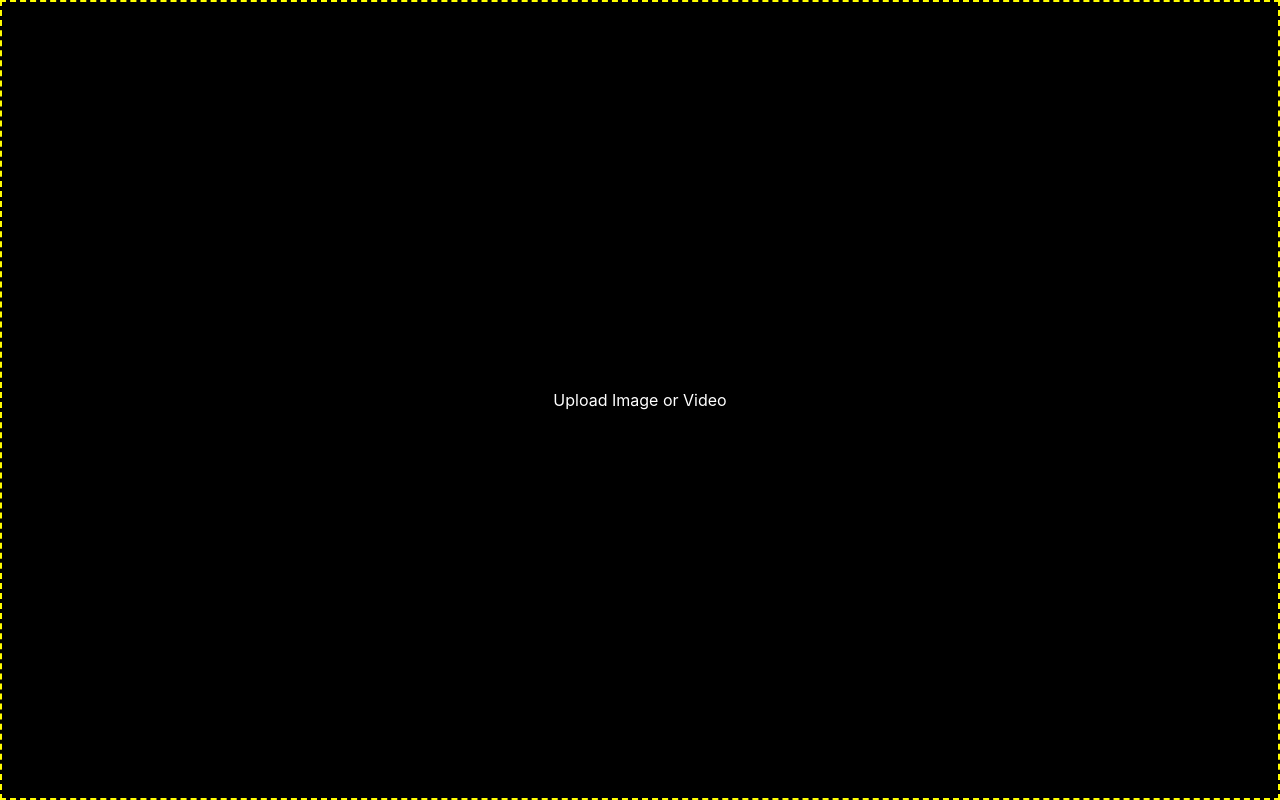
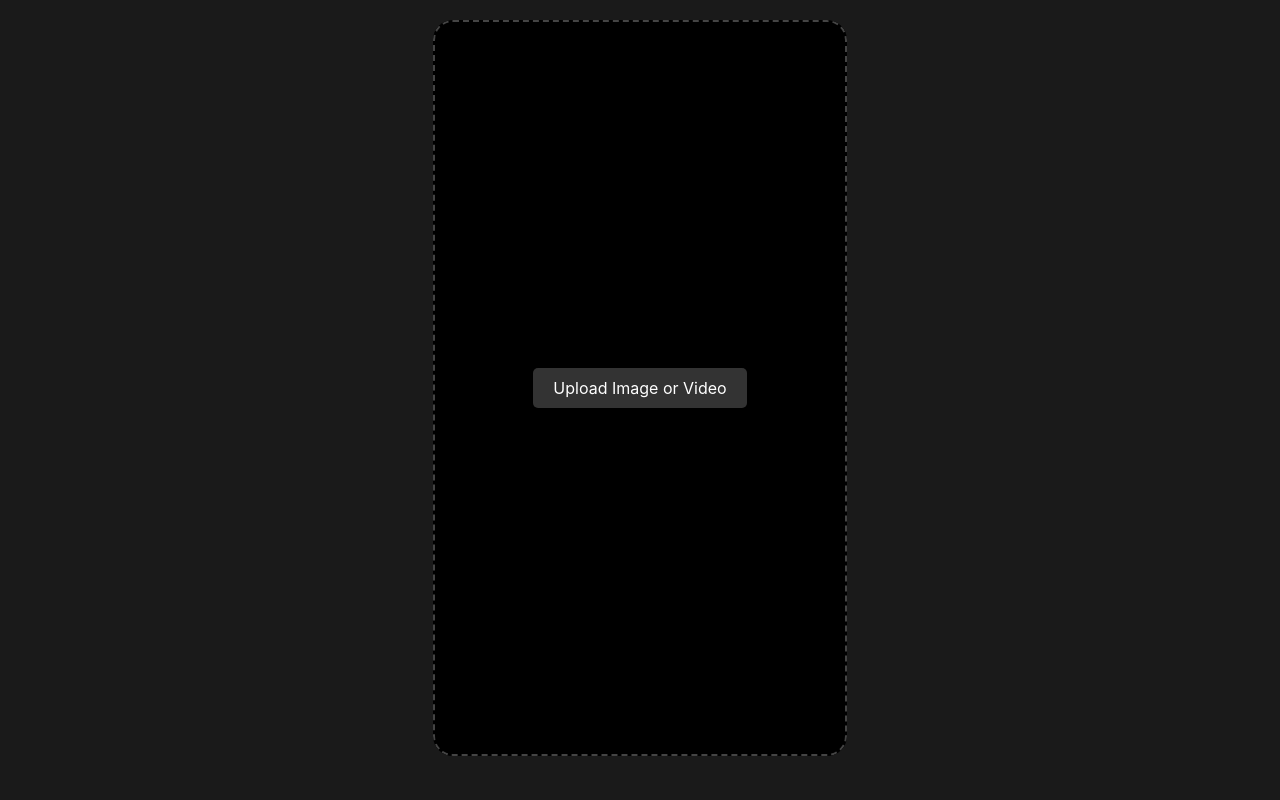
Before and after one commit to DaintyCoder/unboxd-stories-3dtext-overlay-demo-2, a React (Vite) app: page / in a window 1280 px wide. Built offline with nearby package versions, Linux system fonts and the light colour scheme.

Commit message:
further updates

```diff
--- a/src/App.css
+++ b/src/App.css
@@ -1,40 +1,36 @@
+/* App.css */
+
 .app {
-  width: 100vw;
-  height: 100vh;
   display: flex;
-  flex-direction: row;
-  align-items: stretch;
+  flex-direction: column;
+  align-items: center;
+  min-height: 100vh;
+  padding: 20px;
+  background-color: #1a1a1a;
+  color: white;
 }
 
-.media-container {
-  flex: 1;
+.story-container {
+  width: 100%;
+  max-width: 414px; /* Standard mobile width */
+  height: 736px; /* 16:9 aspect ratio for vertical video */
   position: relative;
-  background-color: var(--snapchat-black);
-  display: flex;
-  justify-content: center;
-  align-items: center;
+  background-color: #000;
+  overflow: hidden;
+  border-radius: 20px;
 }
 
-.upload-area {
+.media-frame {
   width: 100%;
   height: 100%;
-  display: flex;
-  flex-direction: column;
-  justify-content: center;
-  align-items: center;
-  border: 2px dashed var(--snapchat-yellow);
-  padding: 20px;
-  cursor: pointer;
-}
-
-.file-input {
-  display: none;
+  position: relative;
 }
 
 .media {
-  max-width: 100%;
-  max-height: 100%;
-  object-fit: contain;
+  width: 100%;
+  height: 100%;
+  object-fit: cover;
+  object-position: center;
 }
 
 .canvas-overlay {
@@ -47,37 +43,55 @@
 }
 
 .controls {
-  width: 300px;
-  background-color: var(--snapchat-black);
+  position: fixed;
+  bottom: 0;
+  left: 0;
+  right: 0;
+  background-color: rgba(0, 0, 0, 0.8);
   padding: 20px;
-  border-left: 1px solid var(--snapchat-gray);
+  border-top-left-radius: 20px;
+  border-top-right-radius: 20px;
+}
+
+.controls-header {
+  display: flex;
+  justify-content: space-between;
+  align-items: center;
+  margin-bottom: 20px;
 }
 
 .control-group {
-  margin: 15px 0;
+  margin-bottom: 15px;
 }
 
-.control-group label {
-  display: block;
-  margin-bottom: 5px;
-  color: var(--snapchat-white);
+.text-input {
+  width: 100%;
+  padding: 8px;
+  margin-top: 5px;
+  background-color: #333;
+  border: 1px solid #444;
+  color: white;
+  border-radius: 4px;
 }
 
-.control-group input[type="range"],
-.control-group select {
+.upload-area {
   width: 100%;
-  padding: 5px;
-  background-color: var(--snapchat-gray);
-  border: none;
-  border-radius: 4px;
-  color: var(--snapchat-white);
+  height: 100%;
+  display: flex;
+  align-items: center;
+  justify-content: center;
+  border: 2px dashed #444;
+  border-radius: 20px;
 }
 
-.control-group input[type="checkbox"] {
-  margin-left: 10px;
+.file-input {
+  display: none;
 }
 
-h3 {
-  color: var(--snapchat-yellow);
-  margin-bottom: 20px;
+.upload-label {
+  padding: 10px 20px;
+  background-color: #333;
+  color: white;
+  border-radius: 5px;
+  cursor: pointer;
 }
--- a/src/App.tsx
+++ b/src/App.tsx
@@ -1,17 +1,19 @@
+// App.tsx
+
 import React, { useState, useCallback, Suspense } from 'react';
 import { Canvas } from '@react-three/fiber';
 import { OrbitControls } from '@react-three/drei';
 import { Text3DOverlay } from './components/Text3DOverlay';
 import { Controls } from './components/Controls';
 import { MediaUpload } from './components/MediaUpload';
-import { INITIAL_OVERLAYS } from './constants/initialData';
+import { INITIAL_OVERLAY } from './constants/initialData';
 import { TextOverlay } from './types/types';
 import './App.css';
 
 const App: React.FC = () => {
   const [mediaUrl, setMediaUrl] = useState<string>('');
-    const [overlays, setOverlays] = useState<TextOverlay[]>(INITIAL_OVERLAYS);
-    const [selectedOverlayId, setSelectedOverlayId] = useState<string | null>(null);
+  const [overlay, setOverlay] = useState<TextOverlay>(INITIAL_OVERLAY);
+  const [isEditing, setIsEditing] = useState<boolean>(false);
 
   const handleFileUpload = useCallback((event: React.ChangeEvent<HTMLInputElement>) => {
     const file = event.target.files?.[0];
@@ -21,46 +23,42 @@ const App: React.FC = () => {
     }
   }, []);
 
-    const updateOverlay = useCallback((id: string, updates: Partial<TextOverlay>) => {
-        setOverlays(prevOverlays =>
-            prevOverlays.map(overlay =>
-                overlay.id === id ? { ...overlay, ...updates } : overlay
-            )
-        );
+  const updateOverlay = useCallback((updates: Partial<TextOverlay>) => {
+    setOverlay(prevOverlay => ({ ...prevOverlay, ...updates }));
   }, []);
-
-    const selectedOverlay = overlays.find(o => o.id === selectedOverlayId);
 
   return (
     <div className="app">
-            <div className="media-container">
+      <div className="story-container">
         {!mediaUrl ? (
           <MediaUpload onFileUpload={handleFileUpload} />
         ) : (
           <>
+            <div className="media-frame">
               <img src={mediaUrl} alt="uploaded media" className="media" />
               <Canvas className="canvas-overlay">
                 <Suspense fallback={null}>
                   <ambientLight intensity={0.5} />
                   <pointLight position={[10, 10, 10]} />
-                                <OrbitControls enabled={!!selectedOverlayId} />
-                                {overlays.map(overlay => (
+                  <OrbitControls enabled={isEditing} />
                   <Text3DOverlay
-                                        key={overlay.id}
                     overlay={overlay}
-                                        selected={selectedOverlayId === overlay.id}
-                                        onClick={() => setSelectedOverlayId(overlay.id)}
+                    selected={isEditing}
+                    onClick={() => setIsEditing(true)}
                   />
-                                ))}
                 </Suspense>
               </Canvas>
+            </div>
           </>
         )}
       </div>
+      {isEditing && (
         <Controls
-                selectedOverlay={selectedOverlay}
+          overlay={overlay}
           onUpdate={updateOverlay}
+          onClose={() => setIsEditing(false)}
         />
+      )}
     </div>
   );
 };
--- a/src/components/Controls.tsx
+++ b/src/components/Controls.tsx
@@ -1,18 +1,33 @@
+// components/Controls.tsx
+
 import React from 'react';
 import { TextOverlay } from '../types/types';
 import { Euler } from 'three';
 
 interface ControlsProps {
-    selectedOverlay: TextOverlay | undefined;
-    onUpdate: (id: string, updates: Partial<TextOverlay>) => void;
+  overlay: TextOverlay;
+  onUpdate: (updates: Partial<TextOverlay>) => void;
+  onClose: () => void;
 }
 
-export const Controls: React.FC<ControlsProps> = ({ selectedOverlay, onUpdate }) => {
-    if (!selectedOverlay) return null;
-
+export const Controls: React.FC<ControlsProps> = ({ overlay, onUpdate, onClose }) => {
   return (
     <div className="controls">
+      <div className="controls-header">
         <h3>Edit Text Overlay</h3>
+        <button onClick={onClose}>Close</button>
+      </div>
+      <div className="control-group">
+        <label>
+          Text:
+          <input
+            type="text"
+            value={overlay.text}
+            onChange={e => onUpdate({ text: e.target.value })}
+            className="text-input"
+          />
+        </label>
+      </div>
       <div className="control-group">
         <label>
           Font Size:
@@ -21,23 +36,11 @@ export const Controls: React.FC<ControlsProps> = ({ selectedOverlay, onUpdate })
             min="0.5"
             max="2"
             step="0.1"
-                        value={selectedOverlay.fontSize}
-                        onChange={e => onUpdate(selectedOverlay.id, { fontSize: parseFloat(e.target.value) })}
+            value={overlay.fontSize}
+            onChange={e => onUpdate({ fontSize: parseFloat(e.target.value) })}
           />
         </label>
       </div>
-            <div className="control-group">
-                <label>
-                    3D Text:
-                    <input
-                        type="checkbox"
-                        checked={selectedOverlay.is3D}
-                        onChange={e => onUpdate(selectedOverlay.id, { is3D: e.target.checked })}
-                    />
-                </label>
-            </div>
-            {selectedOverlay.is3D && (
-                <>
       <div className="control-group">
         <label>
           Rotate X:
@@ -46,12 +49,12 @@ export const Controls: React.FC<ControlsProps> = ({ selectedOverlay, onUpdate })
             min="-3.14"
             max="3.14"
             step="0.1"
-                                value={selectedOverlay.rotation.x}
-                                onChange={e => onUpdate(selectedOverlay.id, {
+            value={overlay.rotation.x}
+            onChange={e => onUpdate({
               rotation: new Euler(
                 parseFloat(e.target.value),
-                                        selectedOverlay.rotation.y,
-                                        selectedOverlay.rotation.z
+                overlay.rotation.y,
+                overlay.rotation.z
               )
             })}
           />
@@ -65,19 +68,17 @@ export const Controls: React.FC<ControlsProps> = ({ selectedOverlay, onUpdate })
             min="-3.14"
             max="3.14"
             step="0.1"
-                                value={selectedOverlay.rotation.y}
-                                onChange={e => onUpdate(selectedOverlay.id, {
+            value={overlay.rotation.y}
+            onChange={e => onUpdate({
               rotation: new Euler(
-                                        selectedOverlay.rotation.x,
+                overlay.rotation.x,
                 parseFloat(e.target.value),
-                                        selectedOverlay.rotation.z
+                overlay.rotation.z
               )
             })}
           />
         </label>
       </div>
-                </>
-            )}
     </div>
   );
 };
--- a/src/constants/initialData.ts
+++ b/src/constants/initialData.ts
@@ -1,25 +1,15 @@
+// constants/initialData.ts
+
 import { Vector3, Euler } from 'three';
 import { TextOverlay } from '../types/types';
 
-export const INITIAL_OVERLAYS: TextOverlay[] = [
-    {
-        id: 'bride',
-        text: 'bride',
-        position: new Vector3(0, 1, 0),
-        is3D: true,
-        fontSize: 1,
-        fontFamily: 'Helvetiker Regular',
-        color: '#FFFC00',
-        rotation: new Euler(0, 0, 0)
-    },
-    {
-        id: 'groom',
-        text: 'groom',
-        position: new Vector3(0, -1, 0),
-        is3D: true,
-        fontSize: 1,
-        fontFamily: 'Helvetiker Regular',
-        color: '#FFFC00',
-        rotation: new Euler(0, 0, 0)
-    }
-];
+export const INITIAL_OVERLAY: TextOverlay = {
+  id: 'main-text',
+  text: 'Groom weds Bride',
+  position: new Vector3(0, 0, 0),
+  is3D: true,
+  fontSize: 1,
+  fontFamily: 'Helvetiker Regular',
+  color: '#FFFC00',
+  rotation: new Euler(0, 0, 0)
+};
```
Lines whose indentation alone changed are shown as unchanged.
